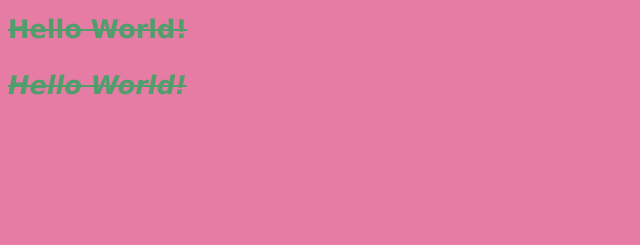
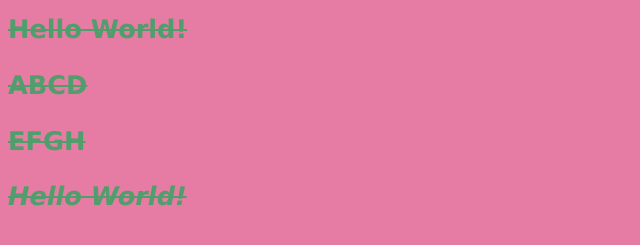
Before and after one commit to Mrltfyy/lesson, a plain HTML site: page a.html in a window 1280 px wide. Shown: the part 191-436 px from the top of the page, without its empty margins (0-640 px from the left). Drawn offline with Linux system fonts and the light colour scheme.

Commit message:
添加P标签

```diff
--- a/a.html
+++ b/a.html
@@ -15,6 +15,8 @@
     Hello World!
   </h2>
   <p>Hello World!</p>
+  <p>ABCD</p>
+  <p>EFGH</p>
   <em>Hello World!</em>
 
 </body>
```
